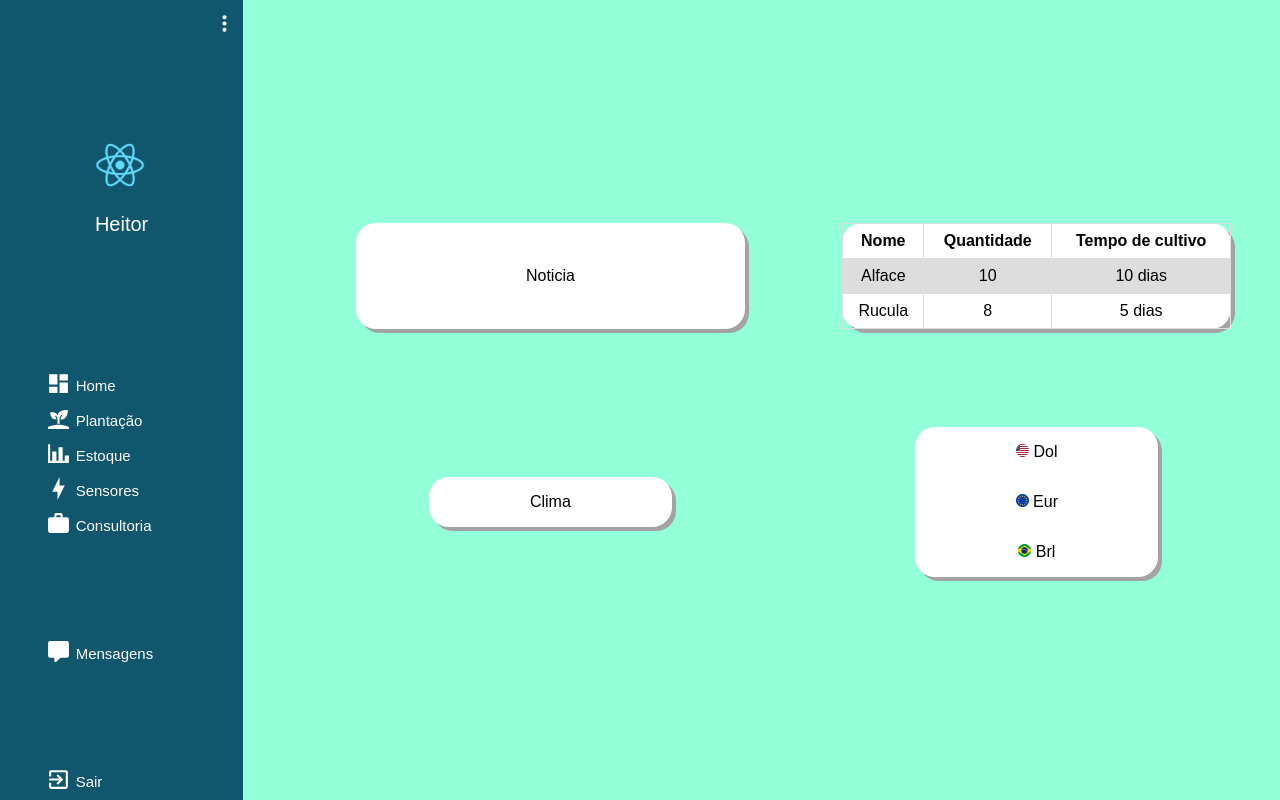
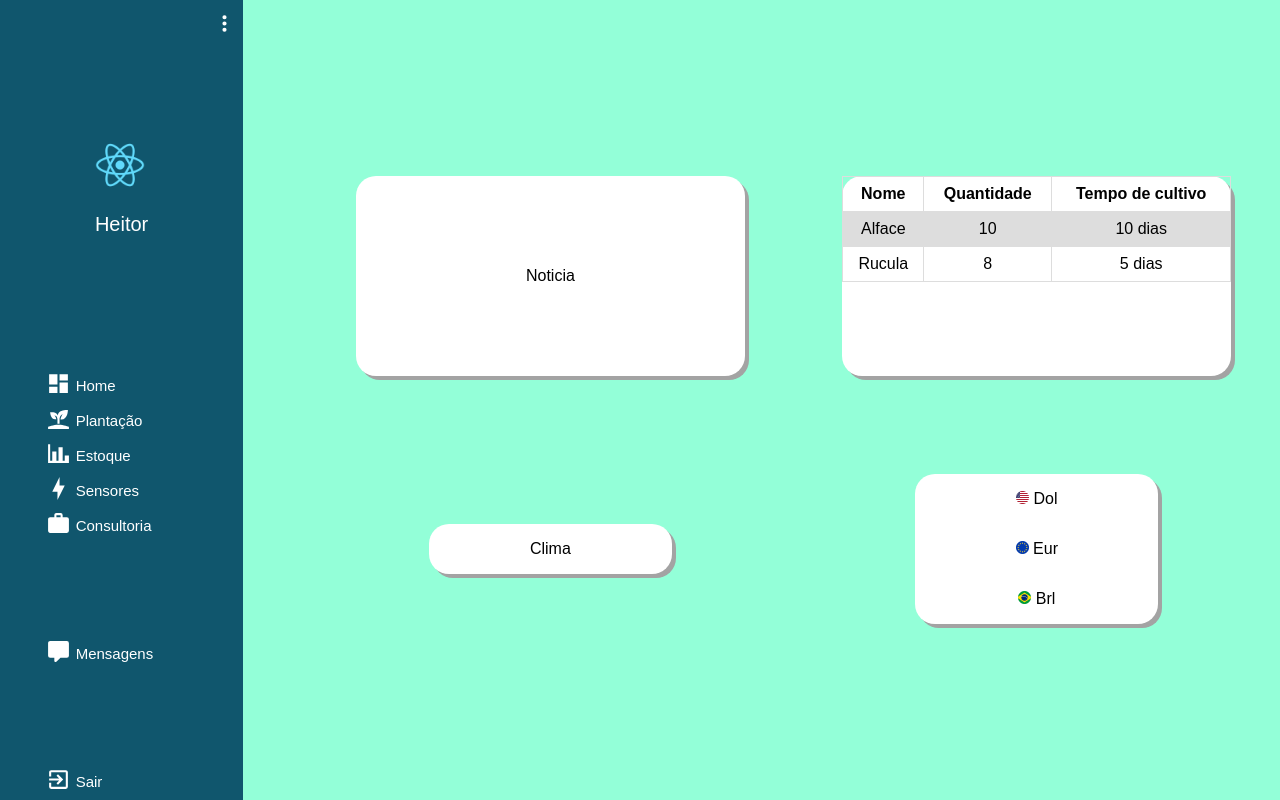
Before and after one commit to lucaslimamendes/planta-e-hidro_app, a React (Create React App) app: page / in a window 1280 px wide. Built offline with nearby package versions, Linux system fonts and the light colour scheme.

Commit message:
Side bar

```diff
--- a/src/components/SideBar/index.js
+++ b/src/components/SideBar/index.js
@@ -29,7 +29,7 @@ const SideBar = () => {
 
                 <div className="content-buttons">
                     <div className="Home">
-                        <a href="javascript:void(0)"> <Icon path={mdiViewDashboard} /> Home</a>
+                        <a href="/"> <Icon path={mdiViewDashboard} /> Home</a>
                     </div>
 
                     <div className="Plantacao">
@@ -41,7 +41,7 @@ const SideBar = () => {
                     </div>
 
                     <div className="Sensor">
-                        <a href="javascript:void(0)"><Icon path={mdiLightningBolt} /> Sensores</a>
+                        <a href="/sensor"><Icon path={mdiLightningBolt} /> Sensores</a>
                     </div>
 
                     <div className="Consultoria">
--- a/src/pages/Home/styles.css
+++ b/src/pages/Home/styles.css
@@ -34,6 +34,7 @@ a{
     display: flex;
     justify-content: center;
     align-items: center;
+    height: 25vh;
 }
 .content-pages .content-plantacao{
     background: white;
@@ -42,6 +43,7 @@ a{
     margin: 5%;
     border-radius: 20px;
     box-shadow: 4px 4px #a3a3a3;
+    height: 25vh;
 }
 
 .content-pages .content-plantacao table {
--- a/src/pages/Sensor/styles.css
+++ b/src/pages/Sensor/styles.css
@@ -21,6 +21,7 @@
     align-content: space-around;
     display: grid;
     padding: 15px;
+    box-shadow: 4px 4px #a3a3a3;
 }
 
 .status-temperatura, .status-luminosidade, .status-umidade{
```
